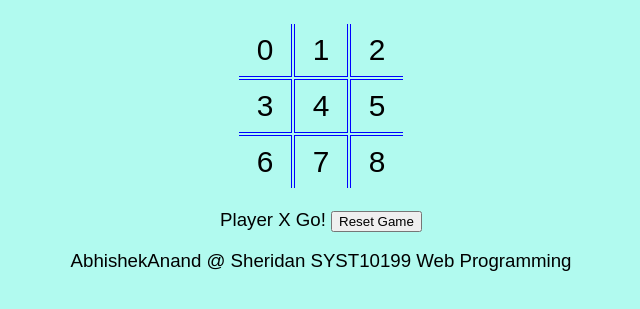
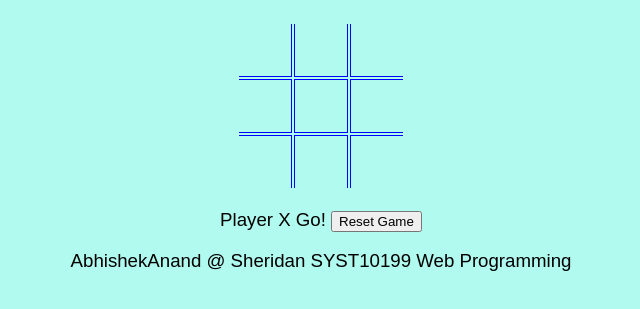
Before and after one commit to abhishekanxnd/Tic-Tac-Toe, a plain HTML site: page TicTacToeA2.html in a window 1280 px wide. Shown: the part 71-380 px from the top of the page, without its empty margins (319-959 px from the left). Drawn offline with Linux system fonts and the light colour scheme; files that its build step writes are made by us from their sources.

```diff
--- a/TicTacToeA2.html
+++ b/TicTacToeA2.html
@@ -2,8 +2,8 @@
 <!DOCTYPE html>
 <html>
     <head>
-        <title>Tic Tac Toe!</title>
-        <link rel="stylesheet" type="text/css" href="TicTacToeA2.css">
+        <title>Let's Play!</title>
+        <link rel="stylesheet" type="text/css" href="css/TicTacToeA2.css">
     </head>
     <!-- main content -->
     <body>
@@ -14,19 +14,19 @@
         <!-- game board -->
         <table>
             <tr>
-                <td>0</td>
-                <td>1</td>
-                <td>2</td>
+                <td></td>
+                <td></td>
+                <td></td>
             </tr>
             <tr>
-                <td>3</td>
-                <td>4</td>
-                <td>5</td>
+                <td></td>
+                <td></td>
+                <td></td>
             </tr>
             <tr>
-                <td>6</td>
-                <td>7</td>
-                <td>8</td>
+                <td></td>
+                <td></td>
+                <td></td>
             </tr>
         </table>
 
@@ -46,6 +46,6 @@
             <p>&mdash;click anywhere in the box to dismiss this message&mdash;</p>
         </div>
         <div id="overlay"></div>
-        <script src="TicTacToeA2.js"></script>
+        <script src="js/TicTacToeA2.js"></script>
     </body>
 </html>
```
